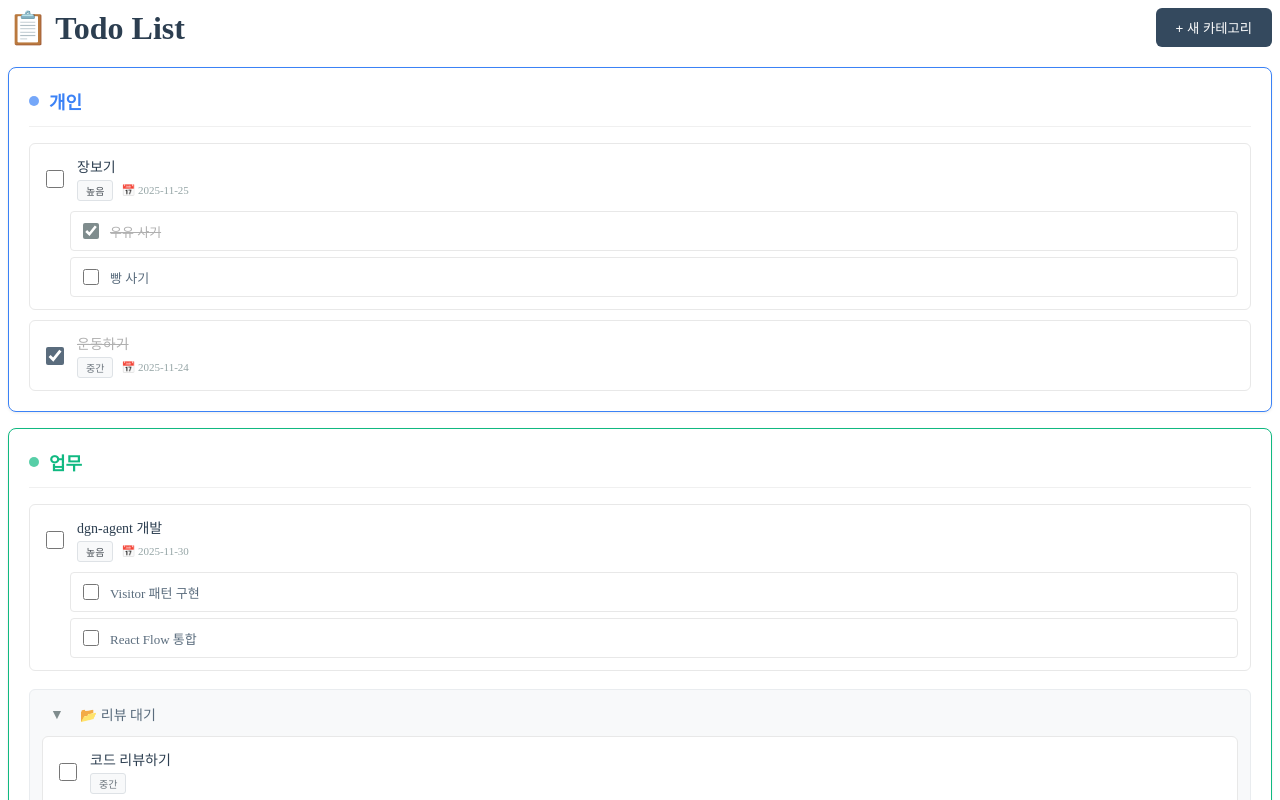
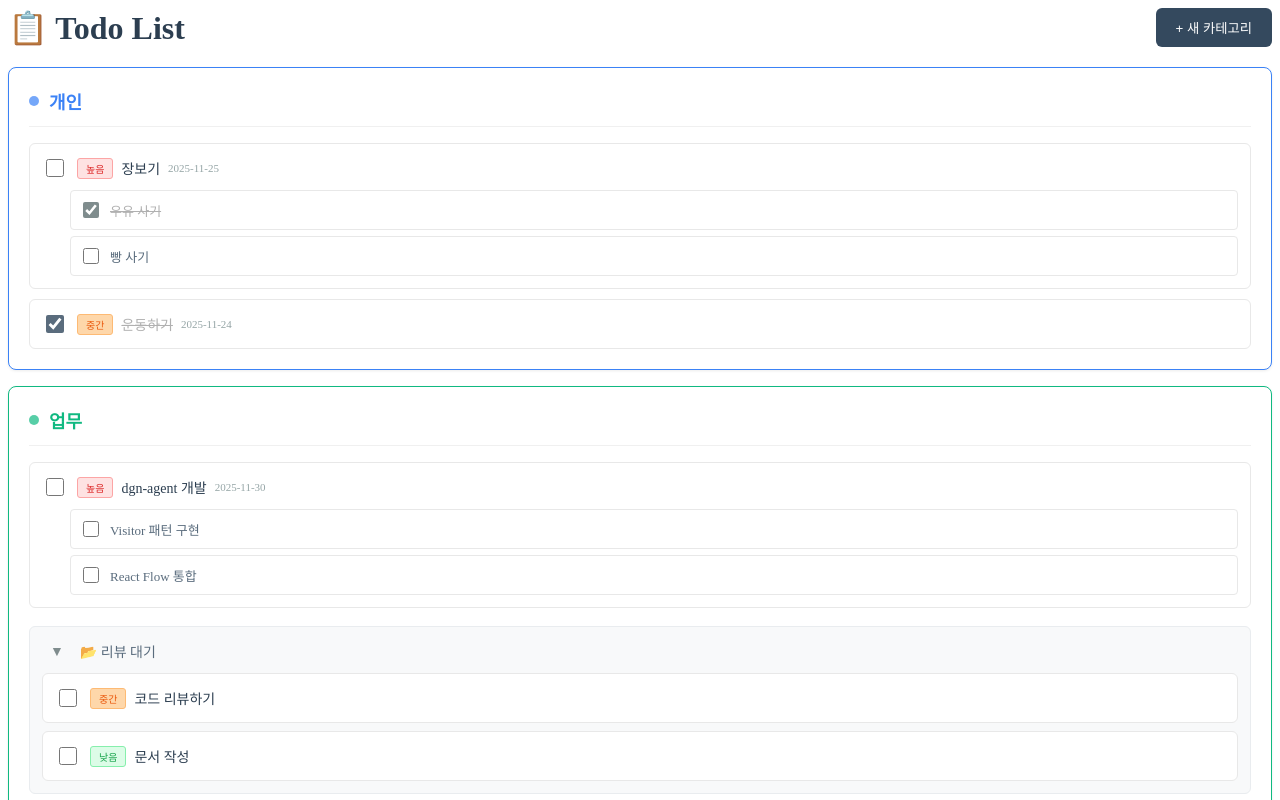
Before and after one commit to lsm0729-m/todolist, a React app: page / in a window 1280 px wide. Shown: the top 800 px of the page. Built offline with nearby package versions, Linux system fonts and the light colour scheme.

Commit message:
스타일 수정

```diff
--- a/interface/Rander.ts
+++ b/interface/Rander.ts
@@ -42,7 +42,7 @@ export abstract class BaseDocumentRenderer<T> implements DocumentRenderer<T> {
     }
   }
 
-  protected renderChildren(children: DocumentNode[]): T[] {  // 어디에 쓰이는거지 ..?
+  protected renderChildren(children: DocumentNode[]): T[] {
     return children.map((child: DocumentNode) => this.render(child));
   }
 }
@@ -77,4 +77,5 @@ export interface TodoHandlers {
   // Note 관련
   onEditNote: (noteId: string, newContent: string) => void;
   onDeleteNote: (noteId: string) => void;
+
 }
--- a/interface/todo.ts
+++ b/interface/todo.ts
@@ -36,7 +36,6 @@ export interface SectionNode extends BaseNode {
   children: (ItemNode | NoteNode | SubtaskNode)[];
 }
 
-
 export interface SubtaskNode extends BaseNode {
   type: "TodoSubtask";
   title: string;
@@ -44,8 +43,8 @@ export interface SubtaskNode extends BaseNode {
 }
 
 export interface NoteNode extends BaseNode {
-    type: "TodoNote";
-    content: string;
+  type: "TodoNote";
+  content: string;
 }
 
 
--- a/src/App.css
+++ b/src/App.css
@@ -206,6 +206,9 @@ Root Container
 
 .item-details {
     flex: 1;
+    display: flex;
+    align-items: center;
+    gap: 8px;
 }
 
 .item-title {
@@ -220,13 +223,15 @@ Root Container
 }
 
 .item-meta {
-    display: flex;
-    gap: 8px;
-    margin-top: 4px;
-    align-items: center;
+    display: none; /* 더 이상 사용하지 않으므로 숨김 */
 }
 
-/* Priority - 차분한 색상 */
+.item-due-date {
+    font-size: 11px;
+    color: #95a5a6;
+}
+
+/* Priority - 색상으로 구분 */
 .priority-badge {
     font-size: 10px;
     padding: 2px 8px;
@@ -236,26 +241,21 @@ Root Container
 }
 
 .priority-high {
-    background-color: #f8f9fa;
-    color: #495057;
-    border-color: #dee2e6;
+    background-color: #fee2e2;
+    color: #dc2626;
+    border-color: #fca5a5;
 }
 
 .priority-medium {
-    background-color: #f8f9fa;
-    color: #6c757d;
-    border-color: #dee2e6;
+    background-color: #fed7aa;
+    color: #ea580c;
+    border-color: #fdba74;
 }
 
 .priority-low {
-    background-color: #f8f9fa;
-    color: #95a5a6;
-    border-color: #dee2e6;
-}
-
-.item-due-date {
-    font-size: 11px;
-    color: #95a5a6;
+    background-color: #dcfce7;
+    color: #16a34a;
+    border-color: #86efac;
 }
 
 .item-actions {
--- a/src/App.tsx
+++ b/src/App.tsx
@@ -4,7 +4,9 @@ import { CategoryNode, ItemNode, NoteNode, RootNode, SectionNode, SubtaskNode }
 import { BaseDocumentRenderer, TodoHandlers } from '../interface/Rander';
 import { RootDocument, CategoryDocument, SectionDocument, ItemDocument, SubtaskDocument, NoteDocument } from './components';
 import './App.css';
-import { updateNodeInTree, deleteNodeInTree, addNodeToTree } from './treeUtils';
+import { updateNodeInTree, deleteNodeInTree, addNodeToTree } from './utils/treeUtils';
+
+
 class ReactTodoRenderer extends BaseDocumentRenderer<React.ReactNode> {
 
     constructor(private handlers: TodoHandlers) {
@@ -59,7 +61,7 @@ class ReactTodoRenderer extends BaseDocumentRenderer<React.ReactNode> {
                 onEdit={(newTitle: string) => this.handlers.onEditSection(node.id, newTitle)}
 
 
-                renderChildren={(children) => children.map((child) => this.render(child))}
+                renderChildren={() => this.renderChildren(node.children)}
             />
         );
     }
@@ -77,7 +79,7 @@ class ReactTodoRenderer extends BaseDocumentRenderer<React.ReactNode> {
 
 
                 onDelete={() => this.handlers.onDeleteItem(node.id)}
-                renderChildren={(children) => children.map((child) => this.render(child))}
+                renderChildren={() => this.renderChildren(node.children)}
             />
         );
     }
--- a/src/components/CategoryDocument.tsx
+++ b/src/components/CategoryDocument.tsx
@@ -16,7 +16,7 @@ export const CategoryDocument: React.FC<CategoryDocumentProps> = ({
     onAddSection,
     onSettings,
     onDelete,
-    renderChildren
+    renderChildren,
 }) => {
     const [isEditing, setIsEditing] = useState(false);
     const [editTitle, setEditTitle] = useState(node.title);
--- a/src/components/ItemDocument.tsx
+++ b/src/components/ItemDocument.tsx
@@ -115,19 +115,17 @@ export const ItemDocument: React.FC<ItemDocumentProps> = ({
                                 onChange={onToggleComplete}
                             />
                             <div className="item-details">
-                                <div className={`item-title ${node.completed ? 'completed' : ''}`}>
+                                <span className={`priority-badge ${priorityClass}`}>
+                                    {priorityLabel}
+                                </span>
+                                <span className={`item-title ${node.completed ? 'completed' : ''}`}>
                                     {node.title}
-                                </div>
-                                <div className="item-meta">
-                                    <span className={`priority-badge ${priorityClass}`}>
-                                        {priorityLabel}
+                                </span>
+                                {node.dueDate && (
+                                    <span className="item-due-date">
+                                        {node.dueDate}
                                     </span>
-                                    {node.dueDate && (
-                                        <span className="item-due-date">
-                                            📅 {node.dueDate}
-                                        </span>
-                                    )}
-                                </div>
+                                )}
                             </div>
                         </div>
                         {(isHovered || isEditing) && (
--- a/src/treeUtils.ts
+++ b/src/utils/treeUtils.ts
@@ -1,4 +1,4 @@
-import type { DocumentNode, RootNode } from "../interface/todo";
+import type { DocumentNode, RootNode } from "../../interface/todo";
 
 //CRUD 함수 정의 ~
 
```
Also changed, not shown: 1 other file (tests, documents, lock files or other folders).
